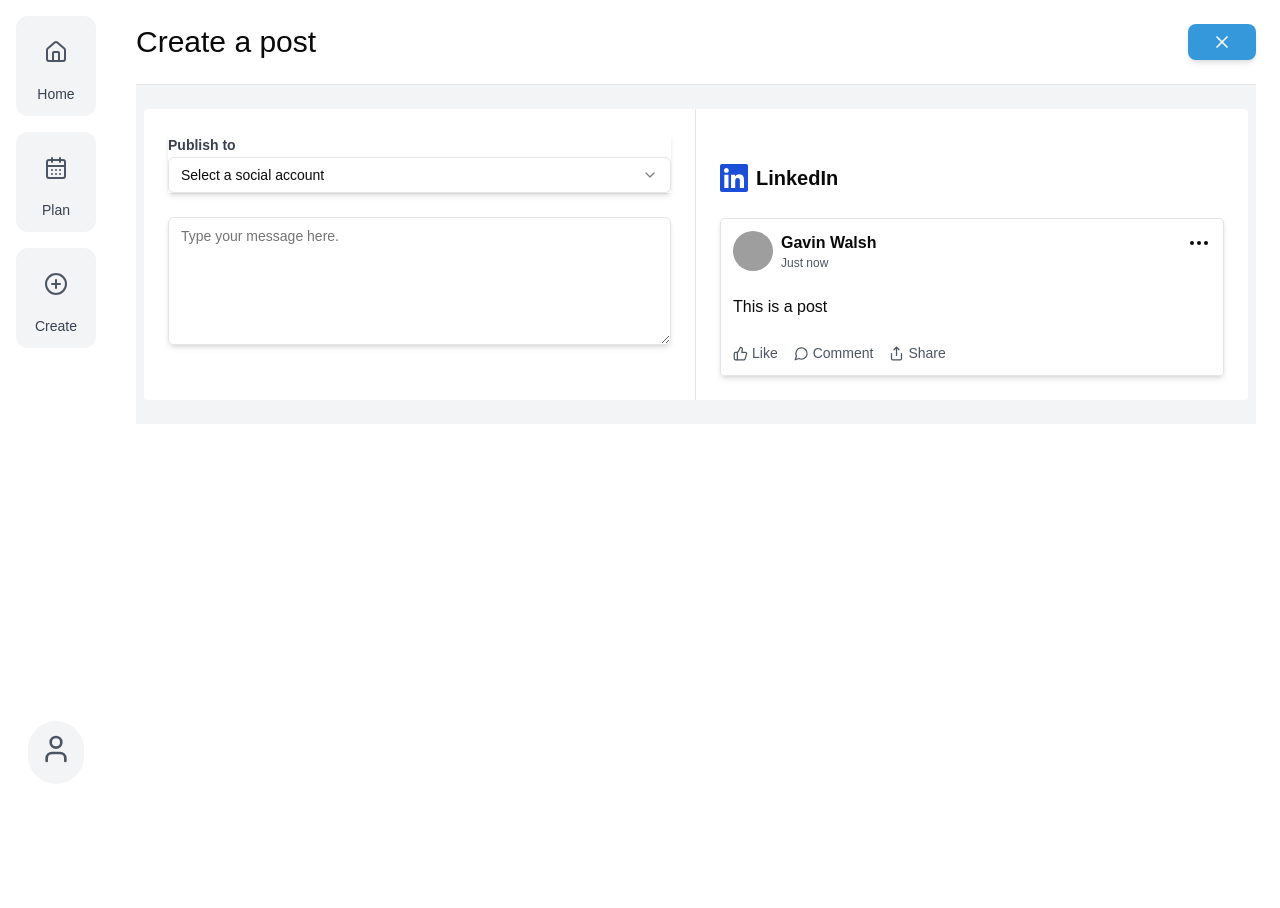
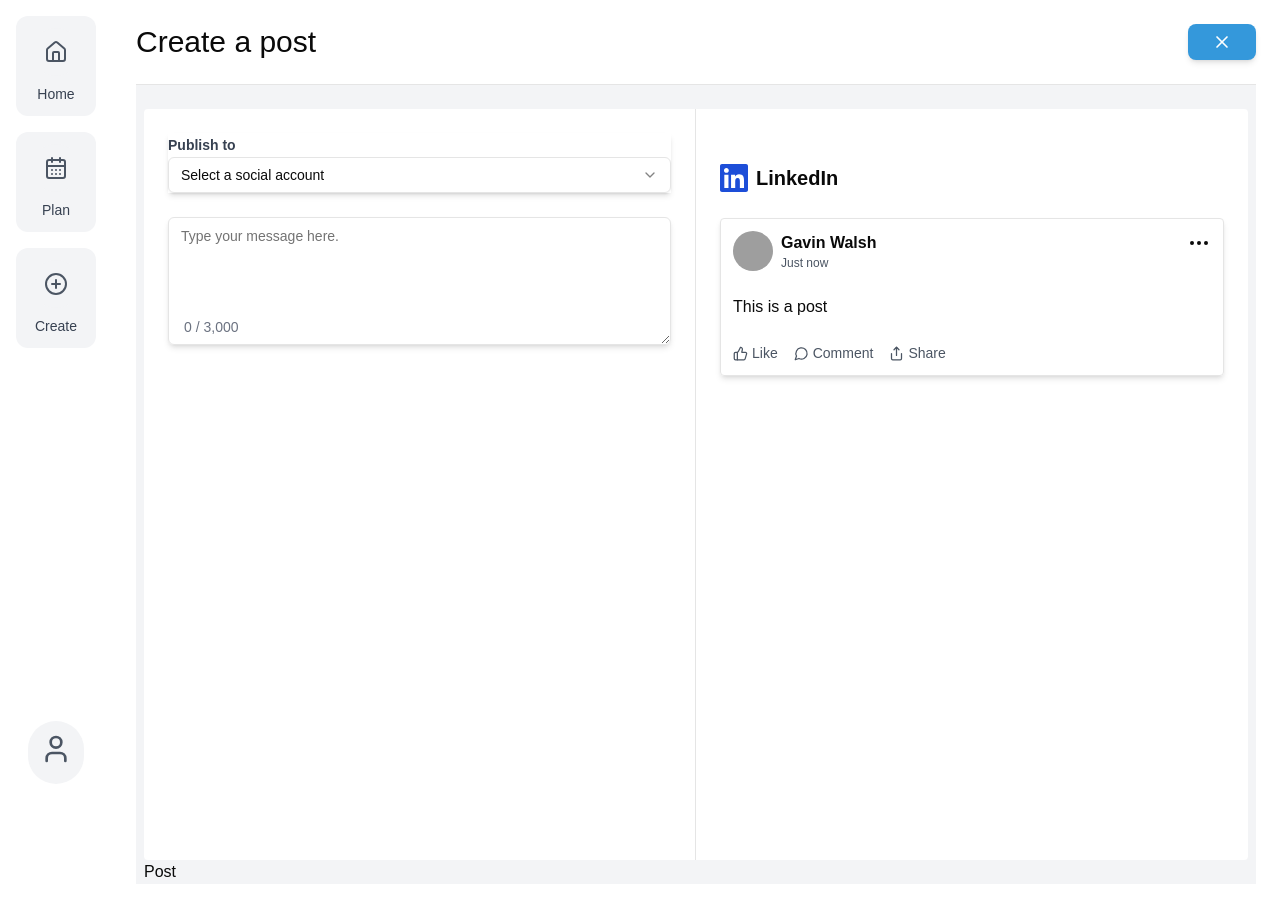
Before and after one commit to gavinwalsh1996/Social-media-management, a Next.js app in the folder my-app/: page /dashboard/home in a window 1280 px wide. Both pictures are taken after a click on the button "Create a post". Before the commit the page ends 800 px from the top, so only its background shows below. Built offline with nearby package versions, Linux system fonts and the light colour scheme; grey boxes are pictures that could not be loaded.

Commit message:
Added input form character counter

```diff
--- a/my-app/src/components/createPost.tsx
+++ b/my-app/src/components/createPost.tsx
@@ -4,7 +4,7 @@ import PostPreview from "./PostPreview";
 
 export default function CreatePost() {
   return (
-    <div className="bg-gray-100 py-6 border-t px-2">
+    <div className="bg-gray-100 py-6 border-t px-2 h-screen">
       <div className="bg-white rounded flex h-full">
         <div className="w-1/2 border-r p-6">
           <DropdownSelect
@@ -18,6 +18,7 @@ export default function CreatePost() {
           <PostPreview />
         </div>
       </div>
+      <div>Post</div>
     </div>
   );
 }
--- a/my-app/src/components/inputForm.tsx
+++ b/my-app/src/components/inputForm.tsx
@@ -1,4 +1,4 @@
-import React from "react";
+import React, { useState } from "react";
 import {
   Select,
   SelectContent,
@@ -21,10 +21,12 @@ export default function InputForm({
   selectPlaceholder,
   textAreaPlaceholder,
 }: DropdownSelect) {
+  const [text, setText] = useState("");
+
   return (
     <div className="flex flex-col gap-6 w-full">
       <div className="shadow-md">
-        <label htmlFor="select" className="text-sm  text-gray-700 font-bold">
+        <label htmlFor="select" className="text-sm text-gray-700 font-bold">
           {label}
         </label>
         <Select>
@@ -40,7 +42,19 @@ export default function InputForm({
           </SelectContent>
         </Select>
       </div>
-      <Textarea placeholder={textAreaPlaceholder} className="h-32 shadow-md" />
+
+      <div className="relative">
+        <Textarea
+          placeholder={textAreaPlaceholder}
+          maxLength={3000}
+          className="h-32 shadow-md"
+          onChange={(e) => setText(e.target.value)}
+          value={text}
+        />
+        <div className="absolute bottom-2 left-4 text-sm text-gray-500">
+          {text.length} / 3,000
+        </div>
+      </div>
     </div>
   );
 }
```
